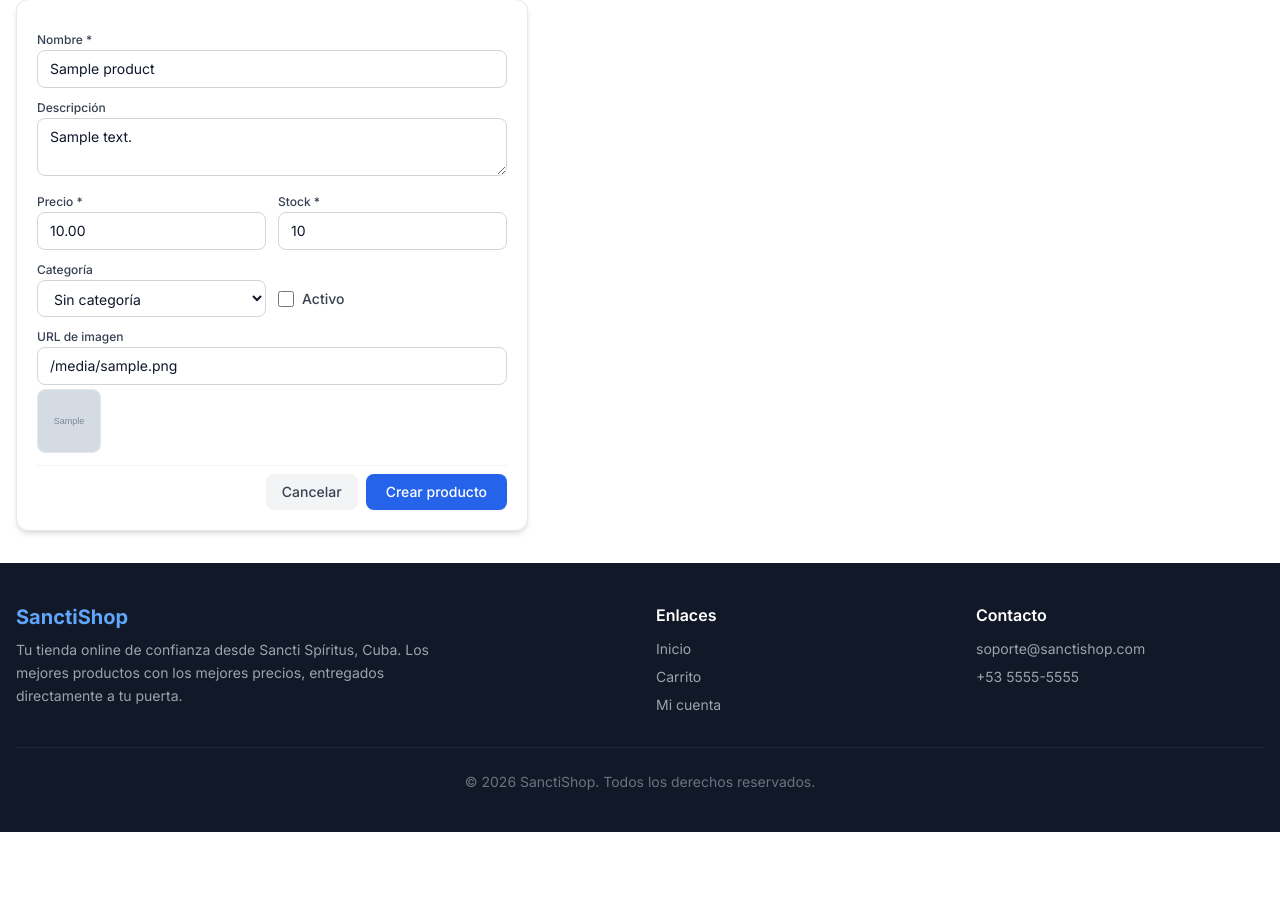
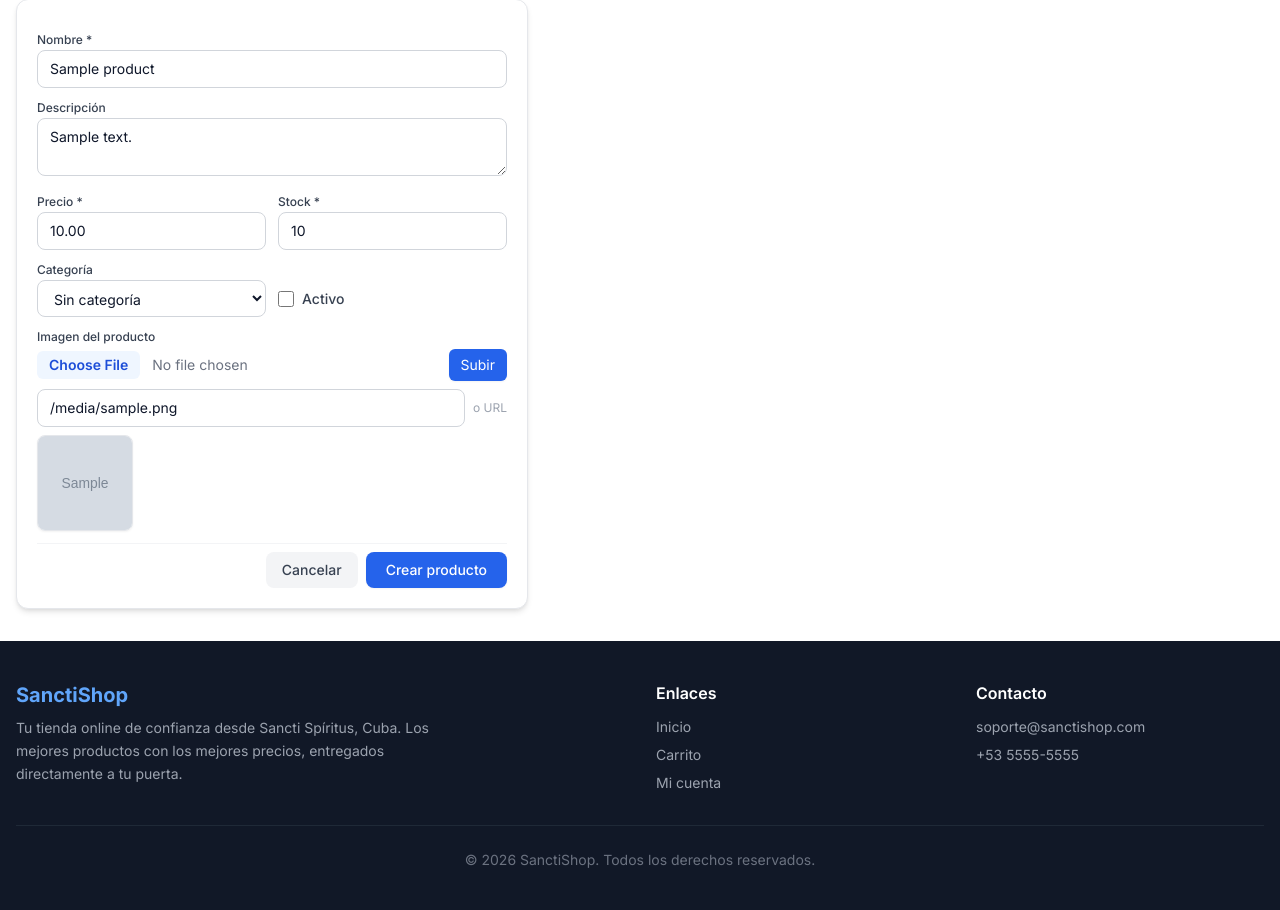
Before and after one commit to SrJesus98/Sancti-Shop, a Python web app: template app/templates/pages/admin/product_form.html in a window 1280 px wide. Shown: the part 190-1100 px from the top of the page. Before the commit the page ends 1022 px from the top, so only its background shows below. Run offline with Jinja, Linux system fonts and the light colour scheme; the template is opened without the code that fills it: most values are stand-ins (such as "Sample title", 1, 10 or a date in 2020); grey boxes marked "Sample" are stand-in pictures; some libraries are stand-ins or nearby versions.

Commit message:
feat(front): agregar upload de imágenes en formulario de productos

```diff
--- /dev/null
+++ b/app/static/js/upload.js
@@ -0,0 +1,67 @@
+async function uploadImage(file) {
+    const formData = new FormData();
+    formData.append('file', file);
+
+    const token = localStorage.getItem('access_token');
+    const btn = document.getElementById('upload-btn');
+    const status = document.getElementById('upload-status');
+    const inputUrl = document.getElementById('inputImageUrl');
+
+    btn.disabled = true;
+    status.textContent = 'Subiendo...';
+    status.className = 'text-blue-600 text-sm';
+
+    try {
+        const res = await fetch('/api/upload', {
+            method: 'POST',
+            headers: { 'Authorization': `Bearer ${token}` },
+            body: formData,
+        });
+
+        if (!res.ok) {
+            const err = await res.json();
+            throw new Error(err.detail || 'Error al subir');
+        }
+
+        const data = await res.json();
+        inputUrl.value = data.url;
+        previewImage(data.url);
+        status.textContent = '✅ Imagen subida correctamente';
+        status.className = 'text-green-600 text-sm';
+    } catch (err) {
+        status.textContent = '❌ ' + err.message;
+        status.className = 'text-red-600 text-sm';
+    } finally {
+        btn.disabled = false;
+    }
+}
+
+document.addEventListener('DOMContentLoaded', function() {
+    const fileInput = document.getElementById('image-file');
+    const uploadBtn = document.getElementById('upload-btn');
+
+    if (fileInput && uploadBtn) {
+        uploadBtn.addEventListener('click', function() {
+            const file = fileInput.files[0];
+            if (!file) {
+                alert('Selecciona un archivo primero');
+                return;
+            }
+            uploadImage(file);
+        });
+
+        fileInput.addEventListener('change', function() {
+            const file = this.files[0];
+            if (file) {
+                const reader = new FileReader();
+                reader.onload = function(e) {
+                    const preview = document.getElementById('imagePreview');
+                    const container = document.getElementById('imagePreviewContainer');
+                    preview.src = e.target.result;
+                    container.classList.remove('hidden');
+                };
+                reader.readAsDataURL(file);
+            }
+        });
+    }
+});
--- a/app/templates/pages/admin/product_form.html
+++ b/app/templates/pages/admin/product_form.html
@@ -80,15 +80,36 @@
                 </div>
             </div>
 
-            <!-- URL Imagen -->
+            <!-- Imagen (subida + URL manual) -->
             <div>
-                <label for="inputImageUrl" class="block text-xs font-medium text-gray-700 mb-0.5">URL de imagen</label>
-                <input type="text" id="inputImageUrl" value="{{ product.image_url if product else '' }}" oninput="previewImage(this.value)"
-                       class="w-full px-3 py-2 text-sm border border-gray-300 rounded-lg focus:ring-2 focus:ring-primary-500 focus:border-primary-500 outline-none transition"
-                       placeholder="https://ejemplo.com/imagen.jpg">
-                <div id="imagePreviewContainer" class="mt-1 {% if not product or not product.image_url %}hidden{% endif %}">
+                <label class="block text-xs font-medium text-gray-700 mb-1">Imagen del producto</label>
+
+                <!-- Subir archivo -->
+                <div class="flex items-center gap-2 mb-2">
+                    <input type="file" id="image-file" accept="image/jpeg,image/png,image/gif,image/webp"
+                           class="block w-full text-sm text-gray-500 file:mr-3 file:py-1 file:px-3
+                                  file:rounded-md file:border-0 file:text-sm file:font-semibold
+                                  file:bg-primary-50 file:text-primary-700 hover:file:bg-primary-100">
+                    <button type="button" id="upload-btn"
+                            class="px-3 py-1.5 bg-primary-600 text-white rounded-md text-sm hover:bg-primary-700 whitespace-nowrap shadow-sm">
+                        Subir
+                    </button>
+                </div>
+                <p id="upload-status" class="text-xs mb-2"></p>
+
+                <!-- O ingresar URL manual -->
+                <div class="flex items-center gap-2">
+                    <input type="text" id="inputImageUrl" value="{{ product.image_url if product else '' }}"
+                           oninput="previewImage(this.value)"
+                           placeholder="https://ejemplo.com/imagen.jpg"
+                           class="w-full px-3 py-2 text-sm border border-gray-300 rounded-lg focus:ring-2 focus:ring-primary-500 focus:border-primary-500 outline-none transition">
+                    <span class="text-xs text-gray-400 whitespace-nowrap">o URL</span>
+                </div>
+
+                <!-- Preview -->
+                <div id="imagePreviewContainer" class="mt-2 {% if not product or not product.image_url %}hidden{% endif %}">
                     <img id="imagePreview" src="{{ product.image_url if product else '' }}"
-                         class="w-16 h-16 object-cover rounded-lg border border-gray-200">
+                         class="w-24 h-24 object-cover rounded-lg border border-gray-200 shadow-sm">
                 </div>
             </div>
 
@@ -112,6 +133,7 @@
 {% endblock %}
 
 {% block extra_scripts %}
+<script src="/static/js/upload.js"></script>
 <script>
 const token = localStorage.getItem('access_token');
 const isEdit = {{ 'true' if is_edit else 'false' }};
```
